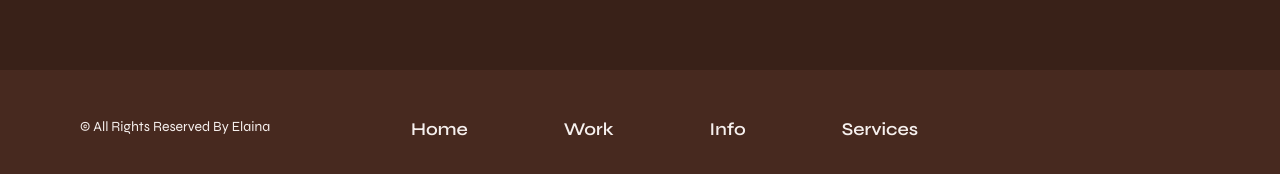
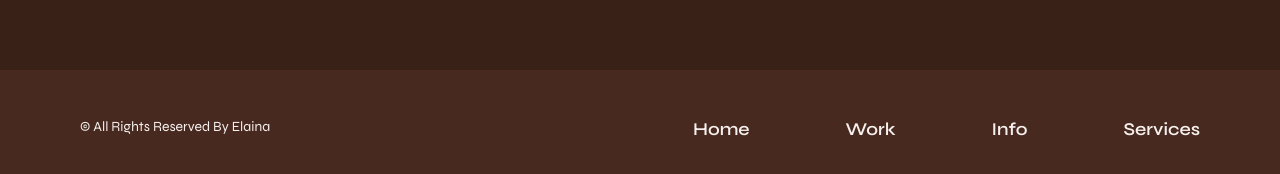
Before and after one commit to huynhyenchi/portfolio-1, a website: page index.html in a window 1280 px wide. Shown: the part 4336-4510 px from the top of the page. Drawn offline with nearby package versions, Linux system fonts and the light colour scheme.

Commit message:
ajust grid-template-column

```diff
--- a/resources/css/style.css
+++ b/resources/css/style.css
@@ -901,7 +901,7 @@ img {
 
   .footer__container {
     padding-block: 3rem;
-    grid-template-columns: repeat(4, max-content);
+    grid-template-columns: repeat(2, max-content);
     justify-content: space-between;
   }
   .footer__list {
```
